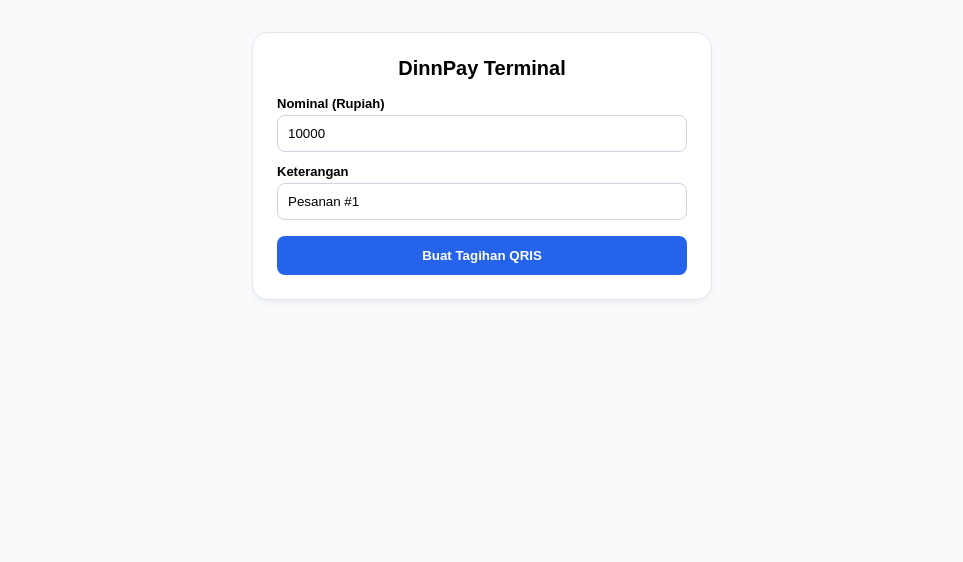
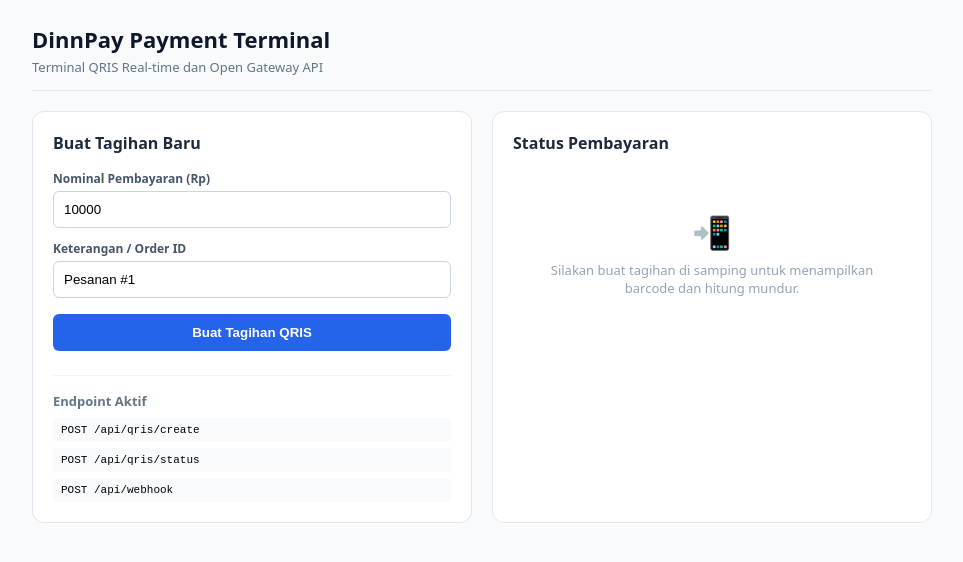
Before and after one commit to DINSTORE99/dinpay, a Next.js app: page / in a window 1280 px wide. Shown: the top 562 px of the page, without its empty margins (158-1121 px from the left). Built offline with nearby package versions, Linux system fonts and the light colour scheme.

Commit message:
Update page.jsx

```diff
--- a/src/app/page.jsx
+++ b/src/app/page.jsx
@@ -8,7 +8,7 @@
   const [loading, setLoading] = useState(false);
   const [qris, setQris] = useState(null);
   const [status, setStatus] = useState("pending");
-  const [timeLeft, setTimeLeft] = useState(0);
+  const [timeLeft, setTimeLeft] = useState(300);
   const [checking, setChecking] = useState(false);
   const [errorMsg, setErrorMsg] = useState("");
 
@@ -16,7 +16,6 @@
     e.preventDefault();
     setLoading(true);
     setErrorMsg("");
-    setQris(null);
     setStatus("pending");
 
     try {
@@ -33,10 +32,10 @@
 
       const expTime = new Date(result.data.expired_at).getTime();
       const now = new Date().getTime();
-      const secondsRemaining = Math.max(0, Math.floor((expTime - now) / 1000));
-      setTimeLeft(secondsRemaining > 0 ? secondsRemaining : 300);
+      const diff = Math.max(0, Math.floor((expTime - now) / 1000));
+      setTimeLeft(diff > 0 ? diff : 300);
     } catch (err) {
-      setErrorMsg(err.message || "Gagal membuat tagihan");
+      setErrorMsg(err.message || "Gagal membuat tagihan QRIS");
     } finally {
       setLoading(false);
     }
@@ -56,7 +55,7 @@
         setStatus(data.data.status);
       }
     } catch (e) {
-      console.error("Gagal memeriksa status", e);
+      console.error(e);
     } finally {
       setChecking(false);
     }
@@ -93,14 +92,22 @@
   };
 
   return (
-    <main style={{ maxWidth: 460, margin: "32px auto", padding: "0 16px", fontFamily: "sans-serif" }}>
-      <div style={{ background: "#ffffff", padding: 24, borderRadius: 16, border: "1px solid #e2e8f0", boxShadow: "0 4px 6px -1px rgba(0,0,0,0.05)" }}>
-        <h2 style={{ margin: "0 0 16px", fontSize: 20, textAlign: "center" }}>DinnPay Terminal</h2>
+    <main style={{ maxWidth: 900, margin: "24px auto", padding: "0 16px", fontFamily: "system-ui, -apple-system, sans-serif" }}>
+      <header style={{ marginBottom: 20, borderBottom: "1px solid #e2e8f0", paddingBottom: 14 }}>
+        <h1 style={{ margin: 0, fontSize: 22, color: "#0f172a" }}>DinnPay Payment Terminal</h1>
+        <p style={{ margin: "4px 0 0", color: "#64748b", fontSize: 13 }}>
+          Terminal QRIS Real-time dan Open Gateway API
+        </p>
+      </header>
 
-        {!qris ? (
+      <div style={{ display: "grid", gridTemplateColumns: "repeat(auto-fit, minmax(320px, 1fr))", gap: 20 }}>
+        {/* Kolom 1: Form Tagihan */}
+        <section style={{ background: "#ffffff", padding: 20, borderRadius: 12, border: "1px solid #e2e8f0" }}>
+          <h2 style={{ fontSize: 16, marginTop: 0, marginBottom: 16, color: "#1e293b" }}>Buat Tagihan Baru</h2>
+
           <form onSubmit={handleCreate}>
-            <label style={{ display: "block", fontSize: 13, marginBottom: 4, fontWeight: 600 }}>
-              Nominal (Rupiah)
+            <label style={{ display: "block", fontSize: 12, marginBottom: 4, fontWeight: 600, color: "#475569" }}>
+              Nominal Pembayaran (Rp)
             </label>
             <input
               type="number"
@@ -108,72 +115,99 @@
               step={100}
               value={amount}
               onChange={(e) => setAmount(Number(e.target.value))}
-              style={{ width: "100%", padding: 10, marginBottom: 12, borderRadius: 8, border: "1px solid #cbd5e1", boxSizing: "border-box" }}
+              style={{ width: "100%", padding: 10, marginBottom: 12, borderRadius: 6, border: "1px solid #cbd5e1", boxSizing: "border-box" }}
               required
             />
 
-            <label style={{ display: "block", fontSize: 13, marginBottom: 4, fontWeight: 600 }}>
-              Keterangan
+            <label style={{ display: "block", fontSize: 12, marginBottom: 4, fontWeight: 600, color: "#475569" }}>
+              Keterangan / Order ID
             </label>
             <input
               type="text"
               value={desc}
               onChange={(e) => setDesc(e.target.value)}
-              style={{ width: "100%", padding: 10, marginBottom: 16, borderRadius: 8, border: "1px solid #cbd5e1", boxSizing: "border-box" }}
+              style={{ width: "100%", padding: 10, marginBottom: 16, borderRadius: 6, border: "1px solid #cbd5e1", boxSizing: "border-box" }}
               required
             />
 
-            {errorMsg && <p style={{ color: "#dc2626", fontSize: 13, margin: "0 0 12px" }}>{errorMsg}</p>}
+            {errorMsg && <p style={{ color: "#dc2626", fontSize: 12, margin: "0 0 12px" }}>{errorMsg}</p>}
 
             <button
               type="submit"
               disabled={loading}
               style={{
                 width: "100%",
-                padding: 12,
+                padding: 11,
                 background: "#2563eb",
-                color: "#fff",
+                color: "#ffffff",
                 border: "none",
-                borderRadius: 8,
+                borderRadius: 6,
                 fontWeight: 600,
                 cursor: loading ? "not-allowed" : "pointer",
               }}
             >
-              {loading ? "Memproses..." : "Buat Tagihan QRIS"}
+              {loading ? "Memproses Transaksi..." : "Buat Tagihan QRIS"}
             </button>
           </form>
+
+          {/* Ringkasan Endpoint Terpasang */}
+          <div style={{ marginTop: 24, paddingTop: 16, borderTop: "1px solid #f1f5f9" }}>
+            <h3 style={{ fontSize: 13, margin: "0 0 8px", color: "#64748b" }}>Endpoint Aktif</h3>
+            <code style={{ display: "block", fontSize: 11, background: "#f8fafc", padding: "6px 8px", borderRadius: 4, marginBottom: 6 }}>
+              POST /api/qris/create
+            </code>
+            <code style={{ display: "block", fontSize: 11, background: "#f8fafc", padding: "6px 8px", borderRadius: 4, marginBottom: 6 }}>
+              POST /api/qris/status
+            </code>
+            <code style={{ display: "block", fontSize: 11, background: "#f8fafc", padding: "6px 8px", borderRadius: 4 }}>
+              POST /api/webhook
+            </code>
+          </div>
+        </section>
+
+        {/* Kolom 2: Status Transaksi & Monitor QRIS */}
+        <section style={{ background: "#ffffff", padding: 20, borderRadius: 12, border: "1px solid #e2e8f0", textAlign: "center" }}>
+          <h2 style={{ fontSize: 16, marginTop: 0, marginBottom: 16, textAlign: "left", color: "#1e293b" }}>
+            Status Pembayaran
+          </h2>
+
+          {!qris ? (
+            <div style={{ padding: "40px 16px", color: "#94a3b8" }}>
+              <div style={{ fontSize: 32, marginBottom: 8 }}>📲</div>
+              <p style={{ margin: 0, fontSize: 13 }}>Silakan buat tagihan di samping untuk menampilkan barcode dan hitung mundur.</p>
+            </div>
           ) : (
-          <div style={{ textAlign: "center" }}>
+            <div>
               {status === "pending" && (
                 <>
-                <div style={{ display: "inline-block", padding: "6px 14px", borderRadius: 20, background: "#fef3c7", color: "#92400e", fontSize: 13, fontWeight: 600, marginBottom: 12 }}>
-                  ⏳ Menunggu Pembayaran
+                  <div style={{ display: "inline-block", padding: "4px 12px", borderRadius: 16, background: "#fef3c7", color: "#92400e", fontSize: 12, fontWeight: 600, marginBottom: 10 }}>
+                    Menunggu Pembayaran
                   </div>
 
-                <div style={{ fontSize: 13, color: "#64748b", marginBottom: 4 }}>Batas Waktu Bayar</div>
-                <div style={{ fontSize: 26, fontWeight: 700, color: timeLeft <= 60 ? "#dc2626" : "#0f172a", marginBottom: 16 }}>
+                  <div style={{ fontSize: 12, color: "#64748b" }}>Masa Aktif QR:</div>
+                  <div style={{ fontSize: 24, fontWeight: 700, color: timeLeft <= 60 ? "#dc2626" : "#0f172a", marginBottom: 12 }}>
                     {formatTime(timeLeft)}
                   </div>
 
-                <div style={{ background: "#f8fafc", padding: 12, borderRadius: 12, border: "1px solid #f1f5f9", marginBottom: 16 }}>
-                  <div style={{ fontSize: 13, color: "#64748b" }}>Total yang Harus Dibayar:</div>
-                  <div style={{ fontSize: 24, fontWeight: 800, color: "#0f172a", marginTop: 2 }}>
+                  <div style={{ background: "#f8fafc", padding: 12, borderRadius: 8, border: "1px solid #f1f5f9", marginBottom: 14 }}>
+                    <div style={{ fontSize: 12, color: "#64748b" }}>Total Bayar:</div>
+                    <div style={{ fontSize: 22, fontWeight: 800, color: "#0f172a" }}>
                       Rp {qris.total_amount?.toLocaleString("id-ID")}
                     </div>
                     {qris.amount_uniq > 0 && (
-                    <small style={{ color: "#dc2626", display: "block", marginTop: 2 }}>
-                      (Wajib sesuai nominal + kode unik {qris.amount_uniq})
+                      <small style={{ color: "#dc2626", fontSize: 11 }}>
+                        (Wajib pas dengan kode unik: {qris.amount_uniq})
                       </small>
                     )}
                   </div>
 
-                <div style={{ width: 240, height: 240, margin: "0 auto 16px", padding: 8, background: "#fff", border: "1px solid #e2e8f0", borderRadius: 12 }}>
+                  <div style={{ width: 220, height: 220, margin: "0 auto 14px", border: "1px solid #e2e8f0", borderRadius: 8, padding: 6 }}>
                     <img
                       src={qris.qr_url}
                       alt="QRIS"
-                    width={240}
-                    height={240}
-                    style={{ display: "block", borderRadius: 8 }}
+                      width={220}
+                      height={220}
+                      style={{ display: "block", borderRadius: 6 }}
                     />
                   </div>
 
@@ -184,72 +218,74 @@
                     style={{
                       background: "#f1f5f9",
                       border: "1px solid #cbd5e1",
-                    padding: "8px 16px",
-                    borderRadius: 8,
-                    fontSize: 13,
+                      padding: "8px 14px",
+                      borderRadius: 6,
+                      fontSize: 12,
                       cursor: checking ? "not-allowed" : "pointer",
+                      width: "100%",
                     }}
                   >
-                  {checking ? "Memeriksa..." : "Cek Pembayaran Sekarang"}
+                    {checking ? "Memeriksa ke server..." : "Cek Pembayaran Sekarang"}
                   </button>
                 </>
               )}
 
               {status === "success" && (
                 <div style={{ padding: "20px 0" }}>
-                <div style={{ width: 64, height: 64, borderRadius: "50%", background: "#dcfce7", color: "#166534", fontSize: 32, display: "flex", alignItems: "center", justifyContent: "center", margin: "0 auto 16px" }}>
+                  <div style={{ width: 56, height: 56, borderRadius: "50%", background: "#dcfce7", color: "#166534", fontSize: 28, display: "flex", alignItems: "center", justifyContent: "center", margin: "0 auto 12px" }}>
                     ✓
                   </div>
-                <h3 style={{ margin: "0 0 6px", color: "#166534", fontSize: 20 }}>Pembayaran Diterima!</h3>
-                <p style={{ margin: "0 0 16px", color: "#64748b", fontSize: 14 }}>
-                  Transaksi <strong>Rp {qris.total_amount?.toLocaleString("id-ID")}</strong> berhasil dilunasi.
+                  <h3 style={{ margin: "0 0 6px", color: "#166534", fontSize: 18 }}>Pembayaran Diterima!</h3>
+                  <p style={{ margin: "0 0 16px", color: "#64748b", fontSize: 13 }}>
+                    Dana sebesar <strong>Rp {qris.total_amount?.toLocaleString("id-ID")}</strong> berhasil diterima.
                   </p>
                   <button
                     type="button"
                     onClick={() => setQris(null)}
                     style={{
-                    padding: "10px 20px",
+                      padding: "8px 16px",
                       background: "#2563eb",
                       color: "#fff",
                       border: "none",
-                    borderRadius: 8,
-                    fontWeight: 600,
+                      borderRadius: 6,
+                      fontSize: 13,
                       cursor: "pointer",
                     }}
                   >
-                  Transaksi Baru
+                    Buat Transaksi Baru
                   </button>
                 </div>
               )}
 
               {status === "expired" && (
                 <div style={{ padding: "20px 0" }}>
-                <div style={{ width: 64, height: 64, borderRadius: "50%", background: "#fee2e2", color: "#991b1b", fontSize: 32, display: "flex", alignItems: "center", justifyContent: "center", margin: "0 auto 16px" }}>
+                  <div style={{ width: 56, height: 56, borderRadius: "50%", background: "#fee2e2", color: "#991b1b", fontSize: 28, display: "flex", alignItems: "center", justifyContent: "center", margin: "0 auto 12px" }}>
                     ✕
                   </div>
-                <h3 style={{ margin: "0 0 6px", color: "#991b1b", fontSize: 18 }}>Tagihan Kedaluwarsa</h3>
-                <p style={{ margin: "0 0 20px", color: "#64748b", fontSize: 14 }}>
+                  <h3 style={{ margin: "0 0 6px", color: "#991b1b", fontSize: 18 }}>QRIS Kedaluwarsa</h3>
+                  <p style={{ margin: "0 0 16px", color: "#64748b", fontSize: 13 }}>
                     Batas waktu pembayaran telah habis.
                   </p>
                   <button
                     type="button"
                     onClick={() => setQris(null)}
                     style={{
-                    padding: "10px 20px",
+                      padding: "8px 16px",
                       background: "#0f172a",
                       color: "#fff",
                       border: "none",
-                    borderRadius: 8,
-                    fontWeight: 600,
+                      borderRadius: 6,
+                      fontSize: 13,
                       cursor: "pointer",
                     }}
                   >
-                  Ulangi Transaksi
+                    Ulangi
                   </button>
                 </div>
               )}
             </div>
           )}
+        </section>
       </div>
     </main>
   );
```
Lines whose indentation alone changed are shown as unchanged.
